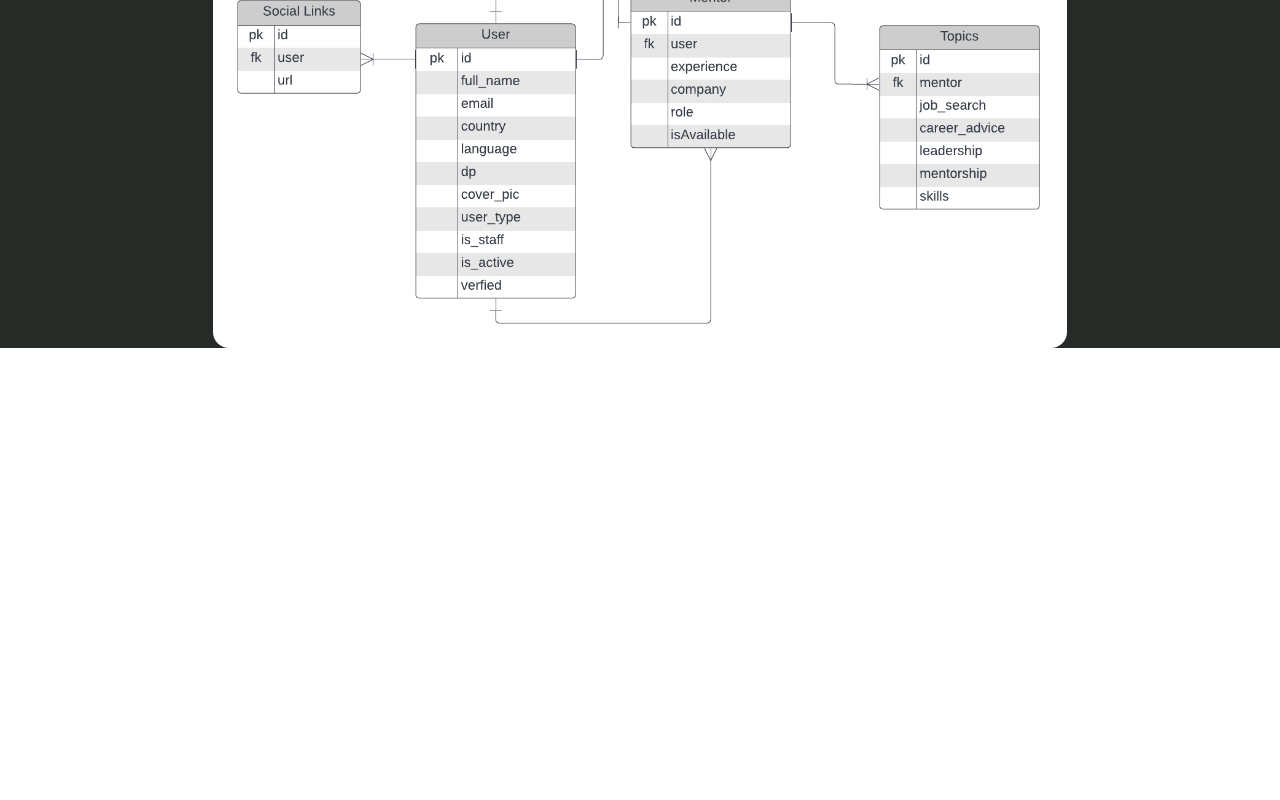
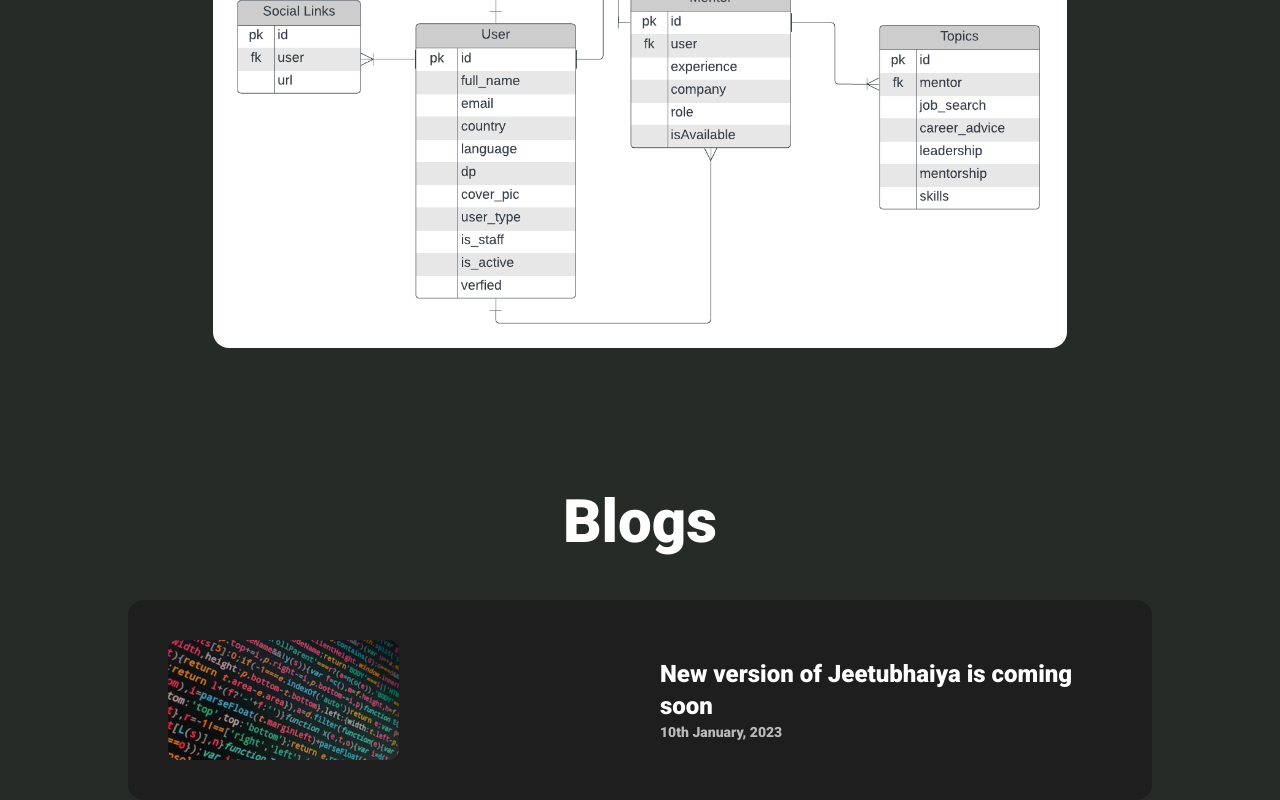
Before and after one commit to JB-Mavericks/jb-mavericks.github.io, a React (Create React App) app: page / in a window 1280 px wide. Shown: the part 3066-3866 px from the top of the page. Before the commit the page ends 3414 px from the top, so only its background shows below. Built offline with nearby package versions, Linux system fonts and the light colour scheme; a web font is replaced by a local one.

Commit message:
blog done

```diff
--- a/src/App.js
+++ b/src/App.js
@@ -5,6 +5,7 @@ import Info from './components/Info';
 import Techs from './components/Techs';
 import Ui from './components/Ui';
 import Erd from './components/Erd';
+import Blogs from './components/Blogs';
 
 function App() {
 
@@ -17,6 +18,7 @@ function App() {
       <Techs />
       <Ui />
       <Erd />
+      <Blogs />
       </div>
     </div>
   );
--- /dev/null
+++ b/src/components/Blogs.js
@@ -0,0 +1,23 @@
+import React from 'react'
+
+//image
+import blog from './../images/blog.png'
+
+const Blogs = () => {
+  return (
+    <div className='pt-36'>
+     <h1 className='font-roboto xl:font-black md:font-bold font-semibold text-white xl:text-6xl md:text-4xl text-3xl text-center mb-12'>Blogs</h1>
+     <div className=''>
+          <div className='bg-blog rounded-2xl grid grid-cols-2 justify-center items-center p-10 gap-10'>
+               <img src={blog} alt="blog"/>
+               <div>
+                    <h2 className='font-roboto xl:font-black md:font-bold font-semibold text-white lg:text-2xl md:text-xl text-lg'>New version of Jeetubhaiya is coming soon</h2>
+                    <p className='font-roboto xl:font-black md:font-bold font-semibold text-sm text-opacityblack'>10th January, 2023</p>
+               </div>
+          </div>
+     </div>
+    </div>
+  )
+}
+
+export default Blogs
--- a/tailwind.config.js
+++ b/tailwind.config.js
@@ -18,7 +18,9 @@ module.exports = {
       'butter' : '#ffffffb3',
       'dark' : '#272B28',
       'nav' : '#2f2e2e8a',
-      'blackLight' : '#00000040'
+      'blackLight' : '#00000040',
+      'opacityblack' : 'rgba(255, 255, 255, 0.69)',
+      'blog' : 'rgba(30, 30, 30, 1)'
     }
   },
   plugins:[],
```
Also changed, not shown: src/images/blog.png (added).
